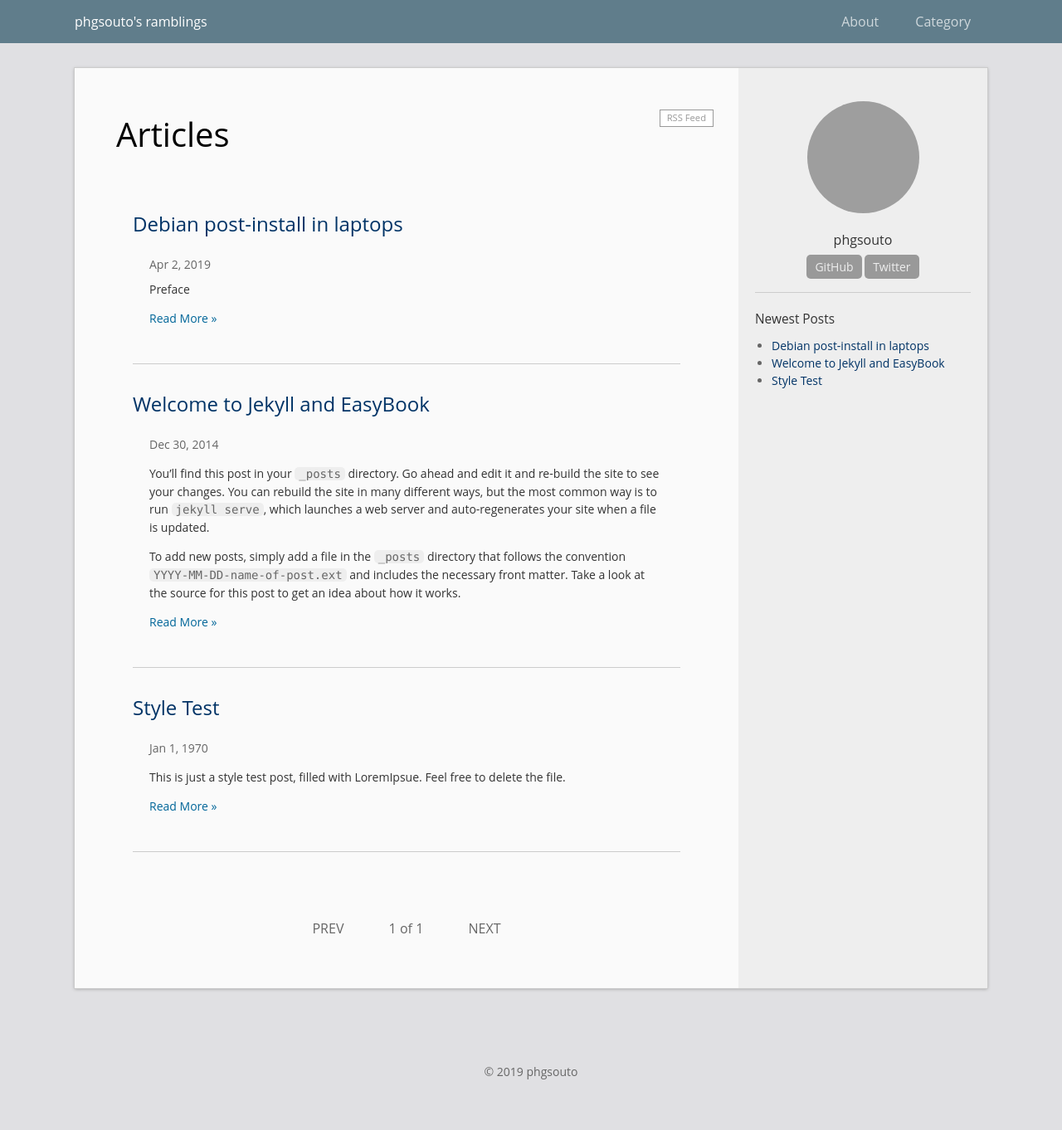
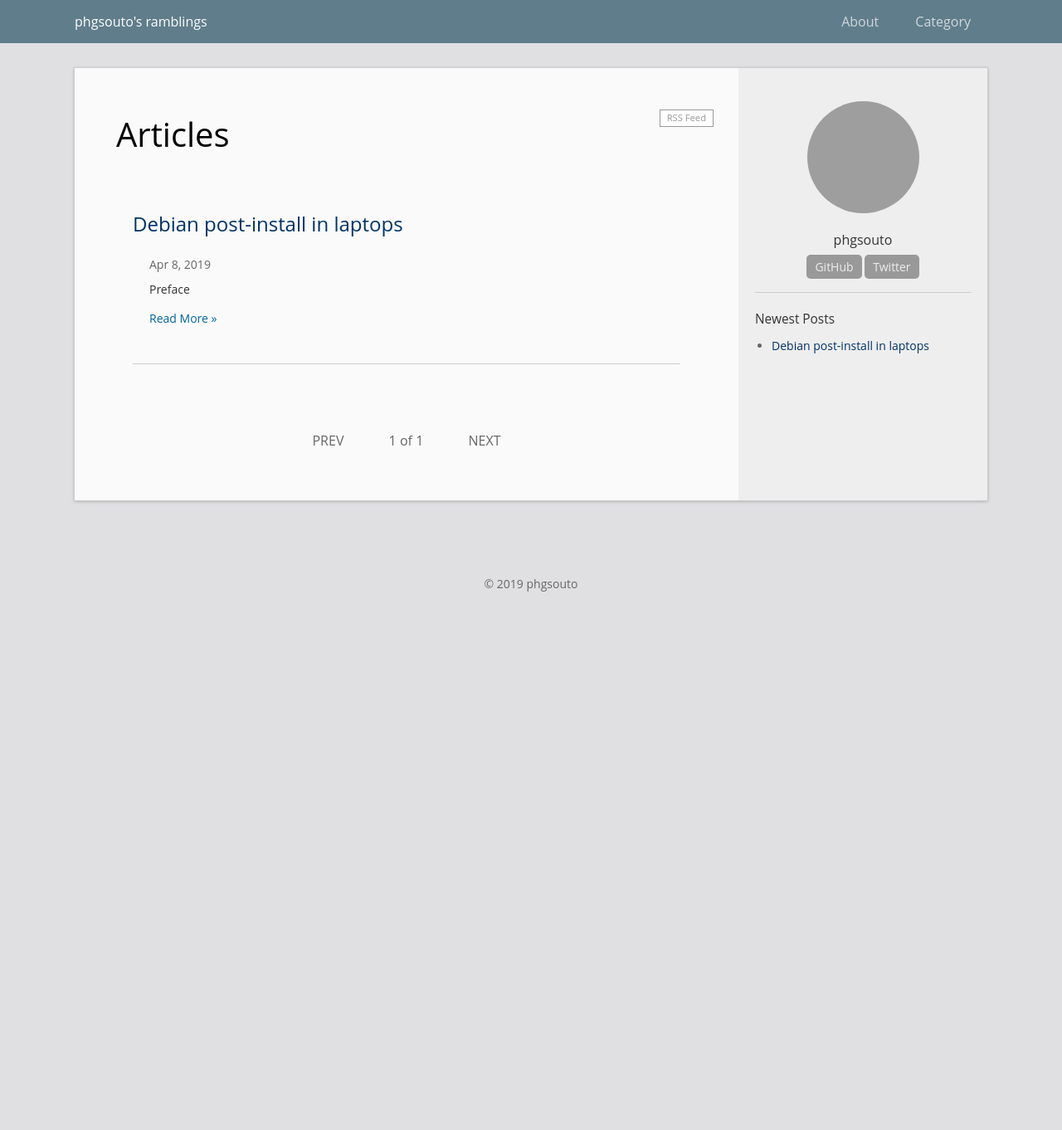
Before and after one commit to phgsouto/phgsouto.github.io, a Jekyll site: the page built from index.html, in a window 1280 px wide. Shown: the whole page at 83% size. Built offline with Jekyll 4.4.1, drawn with Linux system fonts in a browser that asks for light colours; the list of posts is cut into pages by our own code; after the commit the page ends 900 px from its top, so only the background shows below that; part of the change alters nothing that is shown; grey boxes are pictures that could not be loaded.

Commit message:
Jekyll prep and first post

````diff
--- a/_config.yml
+++ b/_config.yml
@@ -1,7 +1,7 @@
 # Site settings
 title: "phgsouto's ramblings"
-url: "https:/phgsouto.github.io"    # the protocol and hostname of your site, eg. `http://laobubu.github.io`
-baseurl: "" # the prefix of your site uri, eg. `"/jekyll-theme-EasyBook"` or empty string `""`
+url: "https:/phgsouto.github.io"
+baseurl: ""
 timezone: America/Sao_Paulo
 description: >
   phgsouto's ramblings about thechnology
@@ -16,17 +16,11 @@ github_username:  phgsouto
 profile_links:
 Email: "mailto:phgsouto@gmail.com"
 GitHub: "https://github.com/phgsouto/phgsouto.github.io"
-# You can add more profile links above, or edit _includes/sidebar.html
-
-# Comment Service (Disqus or 多说)
-#  choose one and un-comment the line to active it
-#disqus_shortname: xxx   # get one: https://disqus.com/admin/signup/
-#duoshuo_shortname: xxx  # get one: http://duoshuo.com/create-site/
 
 excerpt_separator: <!--more-->
 
 header:
-  links:             # Links on the header. Link to in-site page with a slash as prefix
+  links:
     About: /about/
     Category: /category/
     #Donate: https://laobubu.net/donate.html
--- a/_posts/1970-01-01-test.md
+++ /dev/null
@@ -1,78 +0,0 @@
----
-layout: post
-title:  "Style Test"
-date:   1970-01-01 08:00
-categories: jekyll
-permalink: /archivers/test
----
-
-This is just a style test post, filled with LoremIpsue. Feel free to delete the file.
-
-![](http://lorempixel.com/400/200/)
-
-# Lorem ipsum dolor
-
-Sit amet, consectetur adipiscing elit. Phasellus nisi odio, scelerisque vitae volutpat non, facilisis non erat. In gravida placerat pulvinar. Maecenas ac pretium sem. In consectetur nulla leo, ut maximus nisi volutpat eget. Vestibulum vitae malesuada risus, egestas placerat felis. In sed sollicitudin elit. Sed bibendum porttitor dui.
-
-## Condimentum mauris Accumsan
-
-Eu. Suspendisse scelerisque, orci vel elementum accumsan, sem turpis congue justo, et vulputate lacus orci vel felis. Pellentesque at gravida felis, vitae pretium erat. Pellentesque convallis mi vitae lectus semper, quis pellentesque lectus tristique.
-
-## Duis a nibh in
-
-Consectetur ultrices. Cum sociis natoque penatibus et magnis dis parturient montes, nascetur ridiculus mus.
-
-> Vivamus placerat, tortor et aliquam porttitor, risus mi dapibus neque, vitae vulputate urna.
-> -- Lorem
-
-Apurus vel sapien. Fusce at condimentum nibh.
-
-### Donec ut urna
-
-A dolor rhoncus posuere vel porttitor tortor. Integer ex lacus, sagittis ac tellus et, laoreet condimentum massa.
-
-![](http://lorempixel.com/400/400/)
-
-Aliquam tempor pharetra lacus, vel bibendum purus dapibus nec. Integer hendrerit massa ut libero euismod, id gravida neque facilisis.
-
-## Nunc nec
-
-Karan justo id turpis auctor pharetra. Fusce pretium ornare facilisis. Aliquam eget scelerisque ex, eu volutpat leo. Proin pharetra est felis, sit amet suscipit orci mattis quis.
-
-1. Etiam bibendum purus tincidunt
-2. As dapibus enim et, porta ligula.
-3. Morbi tempus, mauris sed sodales auctor, nulla erat fringilla purus, vel sodales nulla nunc sit amet purus.
-4. Praesent pellentesque urna et leo eleifend molestie ac ac ex.
-5. Ut eu sagittis metus, et malesuada libero.
-
-Class aptent taciti sociosqu ad litora torquent per conubia nostra, per inceptos himenaeos. Etiam placerat mauris a libero tempus facilisis. Maecenas ut augue lacinia, ornare mi in, lobortis arcu. Lorem ipsum dolor sit amet, consectetur adipiscing elit. Duis justo elit, blandit vel tincidunt ac, imperdiet ut neque.
-
-# Class aptent
-
-taciti sociosqu ad litora torquent per conubia nostra, per inceptos himenaeos. Aliquam erat volutpat. Sed at semper sem. Morbi in finibus tellus. Pellentesque nec dapibus risus.
-
-~~~cpp
-  #include <iostream>
-
-  int main () {
-    std::cout << "Hello world!" << std::endl;
-  }
-~~~
-
-vitae erat non congue. Proin sagittis vitae justo at cursus. Phasellus egestas bibendum urna vel condimentum.
-
-## Fusce a ullamcorper nisl
-
-Pellentesque vehicula faucibus nibh, **a pharetra odio pretium ac.** Mauris eget gravida orci, vitae tincidunt urna. Integer pharetra ante in porta maximus. Morbi ac arcu lacinia, posuere mauris vitae, lobortis dui. Lorem ipsum dolor sit amet, consectetur adipiscing elit. Nunc vitae metus nibh. Cras quis malesuada nisi. Ut porttitor, ipsum vel suscipit posuere, elit purus egestas velit, ac lobortis urna orci nec mi.
-
-## Maecenas bibendum nisi
-
-Aleo facilisis porttitor ac ac metus. **Vivamus faucibus faucibus bibendum.** Donec efficitur consectetur erat quis porttitor. Ut id euismod nunc. Sed venenatis eleifend suscipit. Donec magna purus, porta eget enim a, ornare porttitor nibh. Cras nisl nibh, viverra vitae magna quis, hendrerit facilisis sem.
-
-| table | test | lorem |
-|:-----:|:----:|:-----:|
-| Praesent ultrices | convallis lorem | at sollicitudin enim |
-| Mauris | tristique cursus | arcu ac |
-| facilisis | Proin |  vulputate neque lectus|
-
- maximus malesuada est rutrum ac. Sed blandit semper faucibus. Nam venenatis consectetur malesuada. Nulla lacus purus, ultrices ac eros porttitor, finibus sodales augue. Suspendisse tincidunt, felis in placerat euismod, libero nulla interdum nisl, commodo efficitur felis dui in libero. Integer lobortis sapien sit amet orci tristique auctor a sit amet neque. Nunc tincidunt iaculis purus eget maximus. Fusce risus justo, rutrum at magna sed, rhoncus lacinia lectus. Vivamus lobortis odio ex, ac vehicula nunc facilisis non. Aliquam fermentum diam massa. Sed cursus, nisi varius laoreet aliquet, tortor urna porta turpis, in dictum urna enim vel leo. Etiam at lacus lorem. Vivamus ornare vitae nisl vel malesuada.
--- a/_posts/2014-12-30-welcome-to-jekyll.markdown
+++ /dev/null
@@ -1,80 +0,0 @@
----
-layout: post
-title:  "Welcome to Jekyll and EasyBook"
-date:   2014-12-30 09:00:13
-categories: jekyll update
-permalink: /archivers/hello
----
-
-You’ll find this post in your `_posts` directory. Go ahead and edit it and re-build the site to see your changes. You can rebuild the site in many different ways, but the most common way is to run `jekyll serve`, which launches a web server and auto-regenerates your site when a file is updated.
-
-To add new posts, simply add a file in the `_posts` directory that follows the convention `YYYY-MM-DD-name-of-post.ext` and includes the necessary front matter. Take a look at the source for this post to get an idea about how it works.
-
-<!--more-->
-
-GitHub Flavored Markdown is supported.
-
-```ruby
-def print_hi(name)
-  puts "Hi, #{name}"
-end
-print_hi('Tom')
-#=> prints 'Hi, Tom' to STDOUT.
-```
-
-And $$\mathcal{ Mathematics }$$ is supported!
-
-Use `$$` to wrap your formulas. For example, `$$ e^{i\pi} + 1 = 0 $$` displays $$  e^{i\pi} + 1 = 0  $$
-
-Multi-line forumlas are supported too.
-
-$$
-\begin{aligned}
-& J(w, b) = \frac{1}{m} \sum_{i=1}^{m}L(\hat{y}^{(i)}, y^{(i)})
-+ \frac{\lambda}{2m} \sum_{l=1}^{L}{||w||}^2_F\\\\
-& {||w||}^2_F = \sum_{i = 1}^{n[l]}\sum_{j = 1}^{n[l-1]}(w_{ij})^2
-\end{aligned}
-$$
-
-
-## EasyBook Advanced Functions ##
-
-You are using [EasyBook][github-easybook] the template from [laobubu.net](http://laobubu.net). Therefore some features are supported now:
-
-* **Pagination** is enabled.
-* **Disqus** or **多说** is ready.
-* **TOC** for posts is enabled.
-* **Profile** including your links and avatar on the sidebar.
-* *And more...*
-
-> **Tips:** You can disable Disqus or 多说 on posts/pages by adding `nocomments: true` into [YAML Front Matter][frontmatter].
-
-EasyBook uses upaiyun CDN to make everyone lncluding Chinese visitors feel speedy. You can find it in `_includes/footer.html` and change it to your favorite CDN like Google CDN.
-
-## Support me by... ##
-
-### Add a link ###
-
-EasyBook does not make the footer heavy; the link to theme could be on `about.md`:
-
-> This website is using [laobubu](http://laobubu.net)'s theme: [EasyBook](https://github.com/laobubu/jekyll-theme-EasyBook)
-
-### Donate (PayPal or 支付宝) ###
-
-That's the best :smile:
-
-Please visit [http://laobubu.net/donate.html](http://laobubu.net/donate.html)
-
-### Star and Fork on GitHub (free) ###
-
-Not going to donate? That's okay. You can also send out your precious star [on GitHub][github-easybook].
-
-## And Here We Go ##
-
-Check out the [Jekyll docs][jekyll] for more info on how to get the most out of Jekyll. File all bugs/feature requests at [Jekyll’s GitHub repo][jekyll-gh]. If you have questions, you can ask them on [Jekyll’s dedicated Help repository][jekyll-help].
-
-[jekyll]:      http://jekyllrb.com
-[jekyll-gh]:   https://github.com/jekyll/jekyll
-[jekyll-help]: https://github.com/jekyll/jekyll-help
-[frontmatter]: http://jekyllrb.com/docs/frontmatter/
-[github-easybook]: https://github.com/laobubu/jekyll-theme-EasyBook
--- a/_posts/2019-04-02-debian_post_install_in_laptops.md
+++ b/_posts/2019-04-08-debian_post_install_in_laptops.md
@@ -7,11 +7,7 @@ layout: post
 
 This guide have the objective of providing a guide in how to install [Debian](http://debian.org) on a laptop.
 
-The laptop that I use is an Lenovo ThinkPad x240, configuration as below:
-* CPU: Intel i5-4300U (4) @ 2.900GHz
-* GPU: Intel integrated graphics
-* RAM: 8 GB single channel
-* Disk: 240 GB SanDisk SSD PLUS SATA
+The laptop that I use is an Lenovo ThinkPad x240.
 
 The Debian version that I choose to run is [Debian Testing](https://wiki.debian.org/DebianTesting) (Currently version 10, Buster).
 
@@ -19,7 +15,7 @@ Lets go then!
 
 # Things to know about Debian
 
-Debian is a [Free](https://www.debian.org/intro/free) Operating system, this meaning that it'll not include any non-free software included in the installation media. This meaning that some hardware components of your machine may not function directly after installation.
+Debian is a [Free](https://www.debian.org/intro/free) Operating system, this meaning that it'll not include any non-free software included in the installation media. This meaning that some hardware components of your machine may not function directly after installation, and some multimedia files will not play out of the box.
 
 In my case, the WiFi card (Intel Corporation Wireless 7260) driver was not installed by default. Don't worry, I'll teach how to install the proper driver on the next session.
 
@@ -94,4 +90,51 @@ $ sudo apt install <package>
 
 After the installation, reboot your machine and you must have WiFi capabilities.
 
-# Updating the system
+## Updating the system
+
+It is important to keep the system updated. To update the system, run:
+```sh
+$ sudo apt update && sudo apt upgrade -y && sudo apt autoremove -y && sudo apt autoclean
+```
+
+What this command do:
+* `update`: updates the internal catalog of software with the repositories information
+* `upgrade -y`: upgrades the local packages with the new versions
+* `autoremove -y`: removes the packages that are no longer needed
+* `autoclean`: clean the local `*.deb` cache
+
+After the execution, it is recommended, although not obligatory, to reboot the computer.
+
+## Installing sensors and power management tools
+
+Now we're going to install two packages that I consider essential for any machine type, specially laptops. The pachages are `tlp` and `lm-sensors`. TLP is an advanced power management tool, and `lm-sensors` is a hardware health monitoring package.
+
+To install and start using them, run:
+
+```sh
+$ sudo apt install -y tlp lm-sensors
+$ sudo systemctl enable tlp
+$ sudo systemctl start tlp
+$ sudo sensors-detect --auto
+```
+
+Tlp is the kind of software that you "install and forget". It is always running on the background and doing its thing.
+
+If you want to see the information that lm-sensors is reading of your device, run `sensors`.
+
+*Tip: run `watch sensors` if you want to continuously and automatically run the command*
+
+## Enabling multimedia playback
+
+For the same reason that the WiFi card driver was missing from the default debian installation, the multimedia codecs are missing as well. To install them, run the following:
+
+```sh
+$ sudo apt install -y libavcodec-extra
+$ wget http://www.deb-multimedia.org/pool/non-free/w/w64codecs/w64codecs_20071007-dmo2_amd64.deb
+$ sudo dpkg -i w64codecs_20071007-dmo2_amd64.deb
+```
+## And we're a go!
+
+That's it, now you have a debian installation that can easily be used in day-to-day activities.
+
+:)
````
Also changed, not shown: Gemfile.lock, 1 other file.
